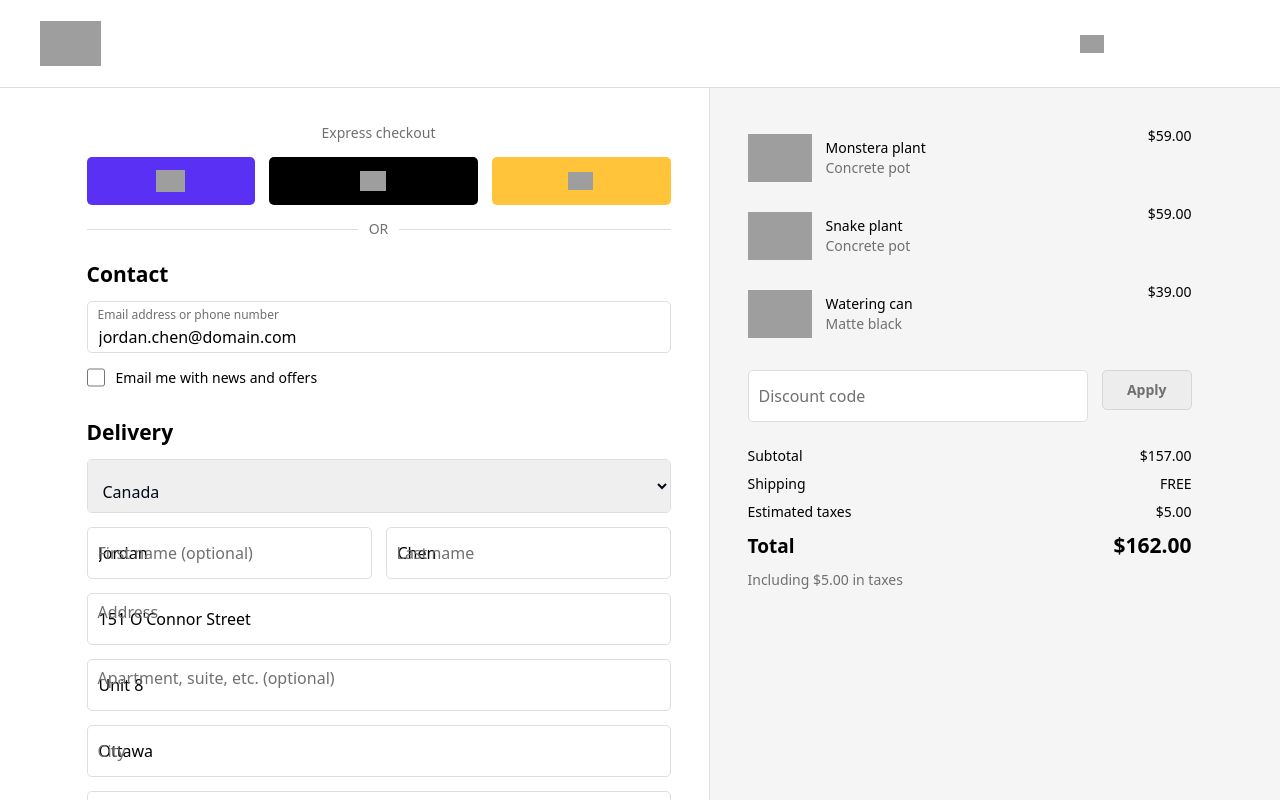
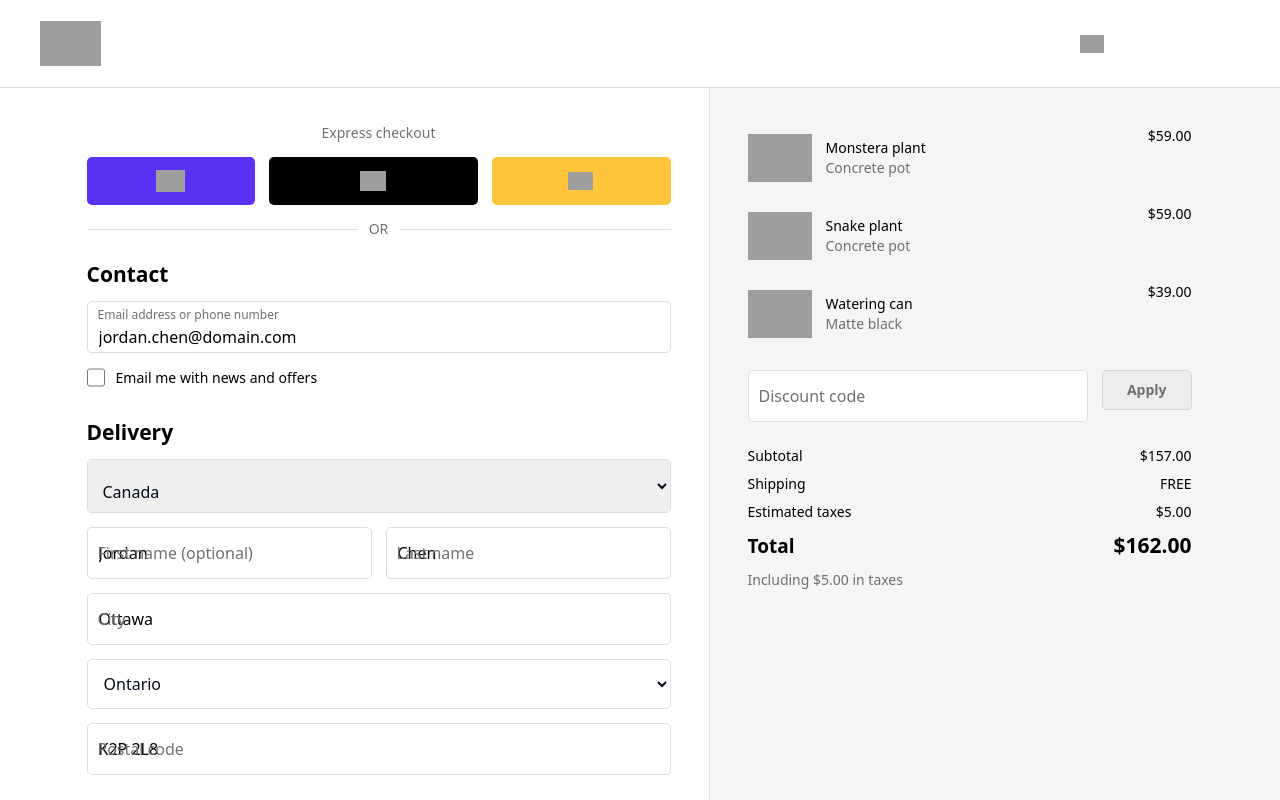
Before and after one commit to salahkichene/oficialcheckout, a React (Vite) app: page / in a window 1280 px wide. Shown: the top 800 px of the page. Built offline with nearby package versions, Linux system fonts and the light colour scheme; grey boxes are pictures that could not be loaded.

Commit message:
Remove address and apartment inputs
Remove the address and apartment inputs from the delivery form.

```diff
--- a/src/components/checkout/DeliveryForm.tsx
+++ b/src/components/checkout/DeliveryForm.tsx
@@ -123,18 +123,6 @@ export const DeliveryForm = () => {
           </div>
         </div>
 
-        <Input
-          label="Address"
-          defaultValue="151 O'Connor Street"
-          className="w-full mt-3.5 bg-white"
-        />
-
-        <Input
-          label="Apartment, suite, etc. (optional)"
-          defaultValue="Unit 8"
-          className="w-full mt-3.5 bg-white"
-        />
-
         {country === "United Kingdom" ? (
           <div className="flex w-full gap-3.5 flex-wrap mt-3.5">
             <Input
```
